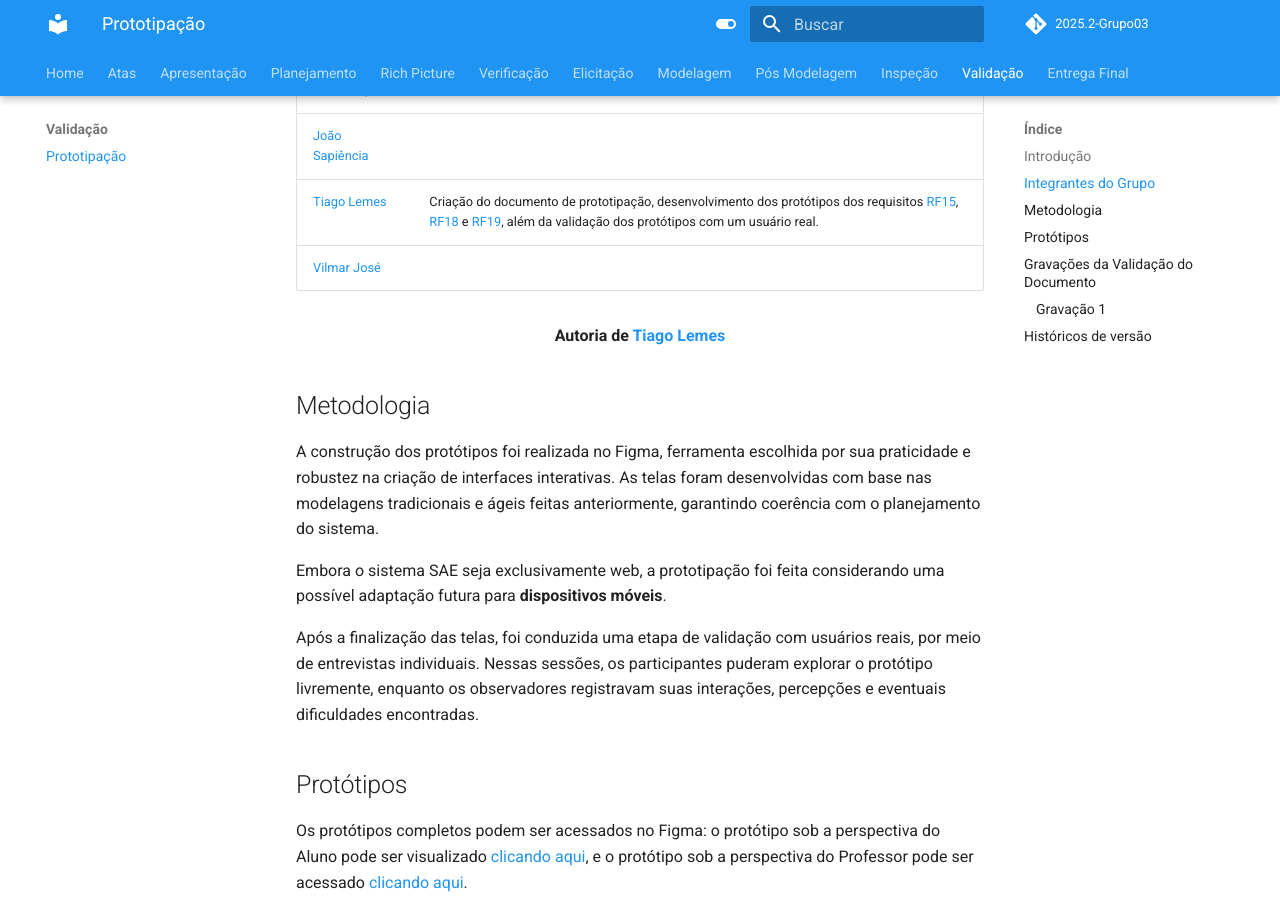
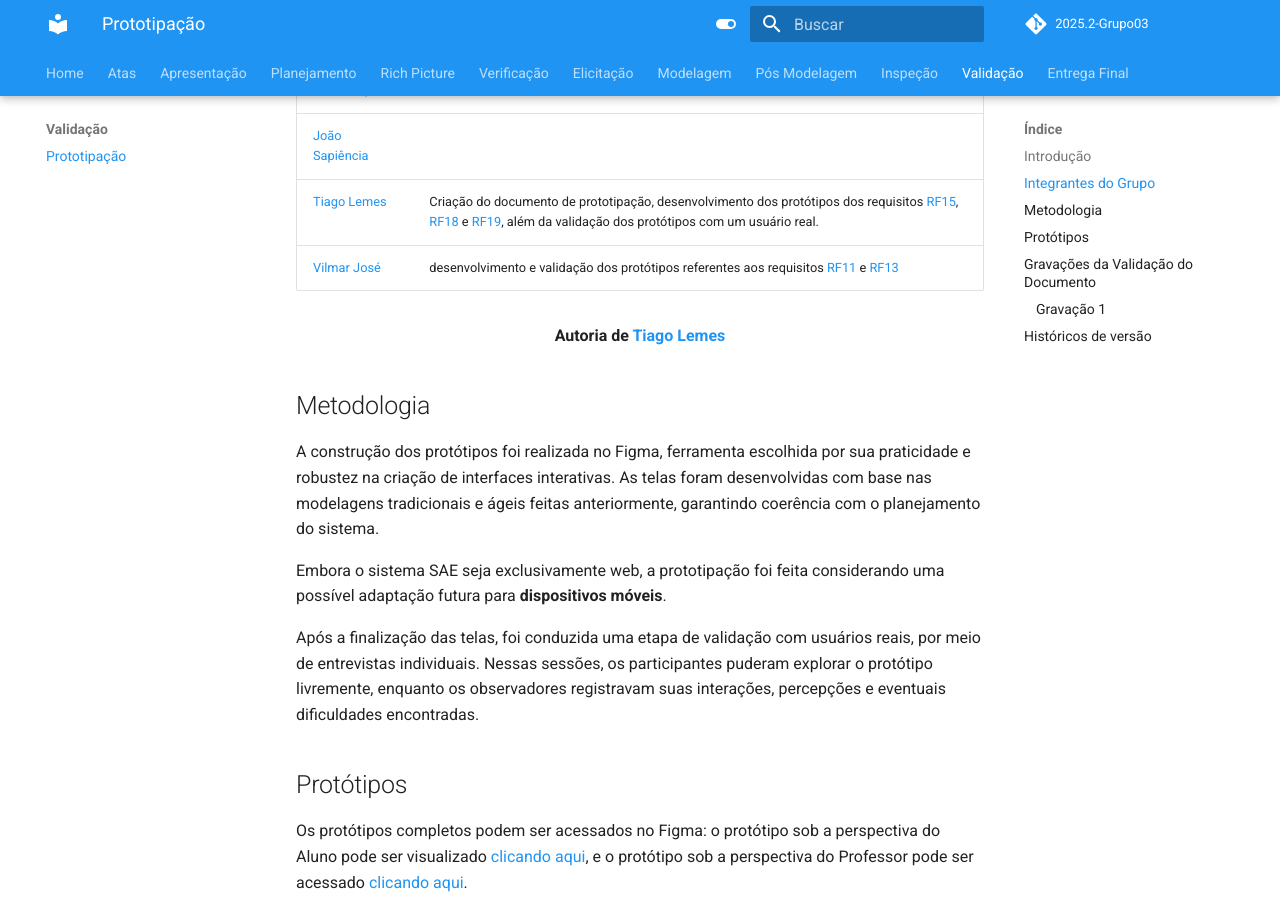
Before and after one commit to Requisitos-de-Software/2025.2-Grupo03, an MkDocs documentation site: the page built from docs/Validacao/prototipos.md, in a window 1280 px wide and 900 px high, scrolled down 875 px. Built offline with MkDocs 1.6.1 and Material for MkDocs 9.7.7, drawn with Linux system fonts in a browser that asks for light colours; comment, search, counter and statistics services are not loaded.

Commit message:
Update prototipos.md

```diff
--- a/docs/Validacao/prototipos.md
+++ b/docs/Validacao/prototipos.md
@@ -19,7 +19,7 @@ A Tabela 1 apresenta todos os integrantes da equipe que participaram da etapa de
 | [João Felipe](https://github.com/MrBolt2005)          | |
 | [João Sapiência](https://github.com/JoaoSapiencia)    | |
 | [Tiago Lemes](https://github.com/TiagoTeixeira-2005)    | Criação do documento de prototipação, desenvolvimento dos protótipos dos requisitos [RF15](https://requisitos-de-software.github.io/2025.2-Grupo03/Elicitacao/requisitos_elicitados/#RF15), [RF18](https://requisitos-de-software.github.io/2025.2-Grupo03/Elicitacao/requisitos_elicitados/#RF18) e [RF19](https://requisitos-de-software.github.io/2025.2-Grupo03/Elicitacao/requisitos_elicitados/#RF19), além da validação dos protótipos com um usuário real. |
-| [Vilmar José](https://github.com/VilmarFagundes)      | |
+| [Vilmar José](https://github.com/VilmarFagundes)      | desenvolvimento e validação dos protótipos referentes aos requisitos [RF11](https://requisitos-de-software.github.io/2025.2-Grupo03/Elicitacao/requisitos_elicitados/#RF11) e [RF13](https://requisitos-de-software.github.io/2025.2-Grupo03/Elicitacao/requisitos_elicitados/#RF13) |
 
 <div align="center"><strong>Autoria de <a href="https://github.com/TiagoTeixeira-2005">Tiago Lemes</a></strong></div>
 
```
